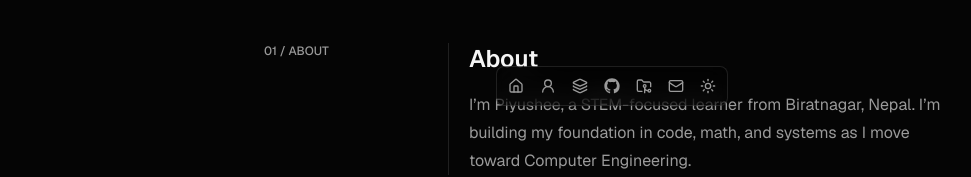
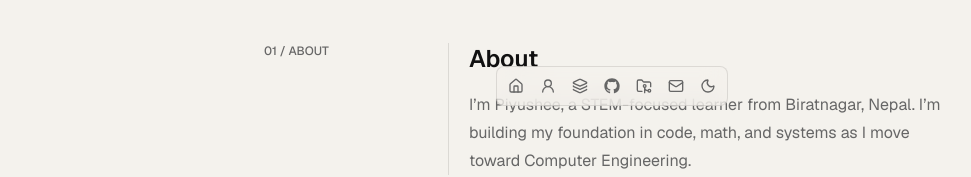
Before and after one commit to PiyuSX/personal-portfolio, a Next.js app: page / in a window 1280 px wide. Shown: the part 670-847 px from the top of the page, without its empty margins (28-999 px from the left). Built offline with nearby package versions, Linux system fonts and the light colour scheme.

Commit message:
theme toggle

```diff
--- a/app/layout.tsx
+++ b/app/layout.tsx
@@ -35,7 +35,7 @@ export default function RootLayout({
     <html
       lang="en"
       suppressHydrationWarning
-      className={`${geistSans.variable} ${geistMono.variable} ${reenieBeanie.variable} dark h-full antialiased`}
+      className={`${geistSans.variable} ${geistMono.variable} ${reenieBeanie.variable} h-full antialiased`}
     >
       <body className="min-h-full overflow-x-hidden">
         <ThemeProvider>{children}</ThemeProvider>
--- a/components/layout/ThemeProvider.tsx
+++ b/components/layout/ThemeProvider.tsx
@@ -8,13 +8,14 @@ export function ThemeProvider({ children }: { children: ReactNode }) {
     const root = document.documentElement
 
     const applyTheme = (theme: string | null) => {
-      const isDark = theme !== "light"
+      const nextTheme = theme === "dark" ? "dark" : "light"
+      const isDark = nextTheme === "dark"
 
       root.classList.toggle("dark", isDark)
       root.style.colorScheme = isDark ? "dark" : "light"
 
-      if (!theme) {
-        localStorage.setItem("theme", "dark")
+      if (theme !== nextTheme) {
+        localStorage.setItem("theme", nextTheme)
       }
     }
 
--- a/components/sections/GitHubActivity.tsx
+++ b/components/sections/GitHubActivity.tsx
@@ -59,7 +59,7 @@ function useCalendarSizing() {
 }
 
 function useDocumentColorScheme() {
-  const [colorScheme, setColorScheme] = useState<"dark" | "light">("dark")
+  const [colorScheme, setColorScheme] = useState<"dark" | "light">("light")
 
   useEffect(() => {
     const updateColorScheme = () => {
--- a/components/ui/animated-theme-toggler.tsx
+++ b/components/ui/animated-theme-toggler.tsx
@@ -178,8 +178,11 @@ export const AnimatedThemeToggler = ({
 
     const applyTheme = () => {
       const newTheme = !isDark
+      const root = document.documentElement
+
       setIsDark(newTheme)
-      document.documentElement.classList.toggle("dark")
+      root.classList.toggle("dark", newTheme)
+      root.style.colorScheme = newTheme ? "dark" : "light"
       localStorage.setItem("theme", newTheme ? "dark" : "light")
     }
 
```
